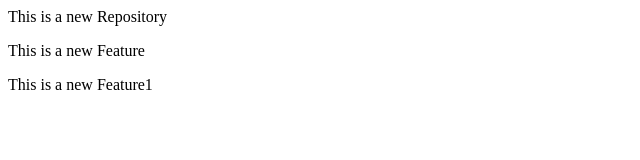
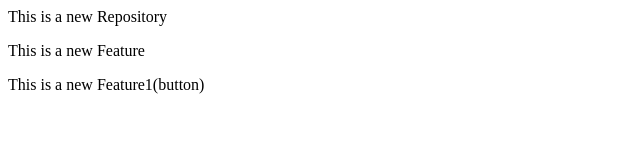
Before and after one commit to Ganesh14Shendge/Local-Repository, a plain HTML site: page index.html in a window 1280 px wide. Shown: the full height of the page, 0-640 px from the left. Drawn offline with Linux system fonts and the light colour scheme.

Commit message:
add new line

```diff
--- a/index.html
+++ b/index.html
@@ -1,3 +1,3 @@
 <P>This is a new Repository</P>
 <P>This is a new Feature</P>
-<P>This is a new Feature1</P>
+<P>This is a new Feature1(button)</P>
```
